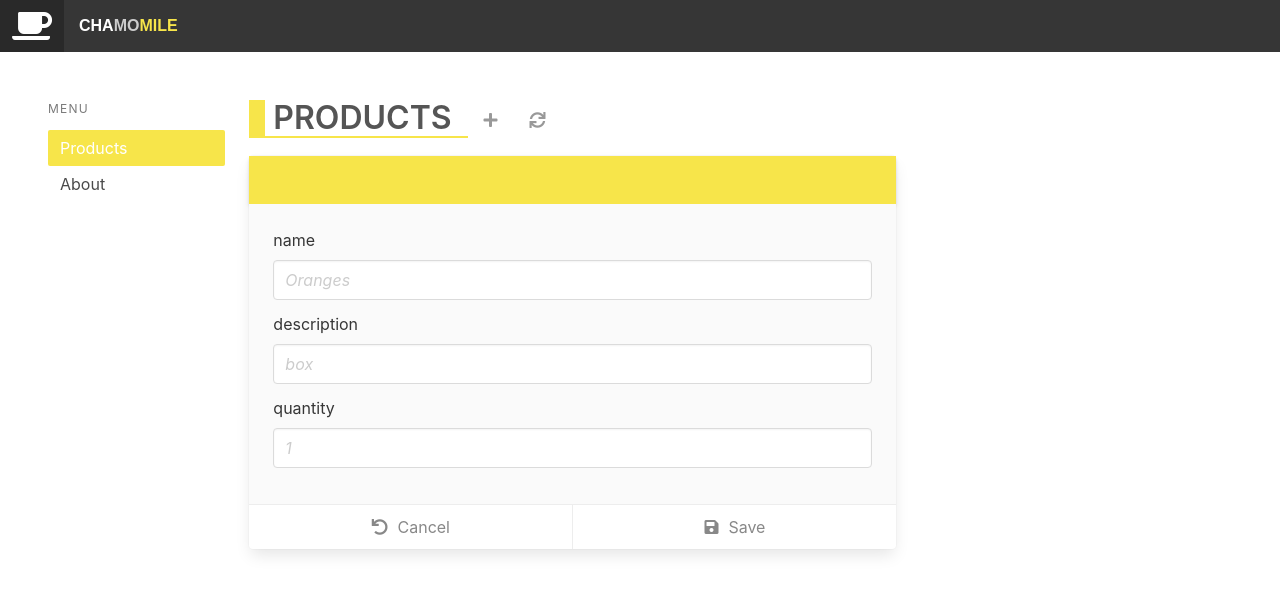
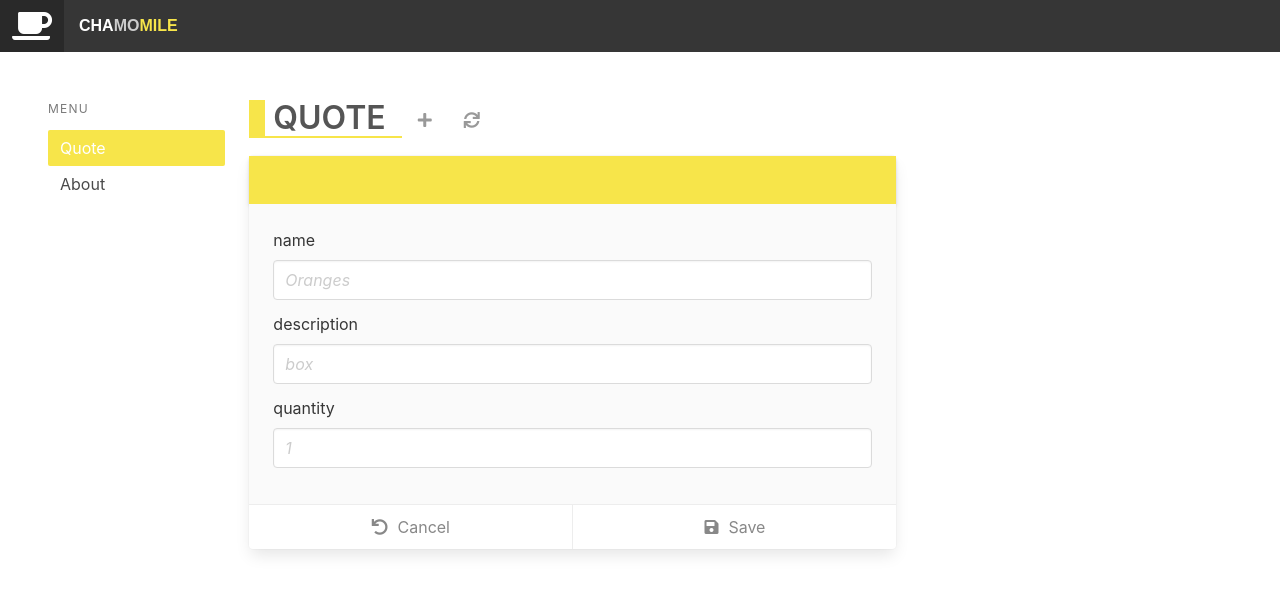
Before and after one commit to TeamChamomile/chamomile, a React (Create React App) app in the folder react-app/: page /products/1 in a window 1280 px wide. Shown: the top 594 px of the page. Built offline with nearby package versions, Linux system fonts and the light colour scheme; no server answers.

Commit message:
Minae27/writeindetails (#6)
* update ui

* update data,ui and about

* change "products" to "Quote"

```diff
--- a/react-app/src/components/NavBar.js
+++ b/react-app/src/components/NavBar.js
@@ -6,7 +6,7 @@ const NavBar = (props) => (
     <p className="menu-label">Menu</p>
     <ul className="menu-list">
       <NavLink to="/products" activeClassName="active-link">
-        Products
+        Quote
       </NavLink>
       <NavLink to="/about" activeClassName="active-link">
         About
--- a/react-app/src/products/Products.js
+++ b/react-app/src/products/Products.js
@@ -75,7 +75,7 @@ function Products({ history }) {
   return (
     <div className="content-container">
       <ListHeader
-        title="Products"
+        title="Quote"
         handleAdd={addNewProduct}
         handleRefresh={handleRefresh}
         routePath="/products"
```
